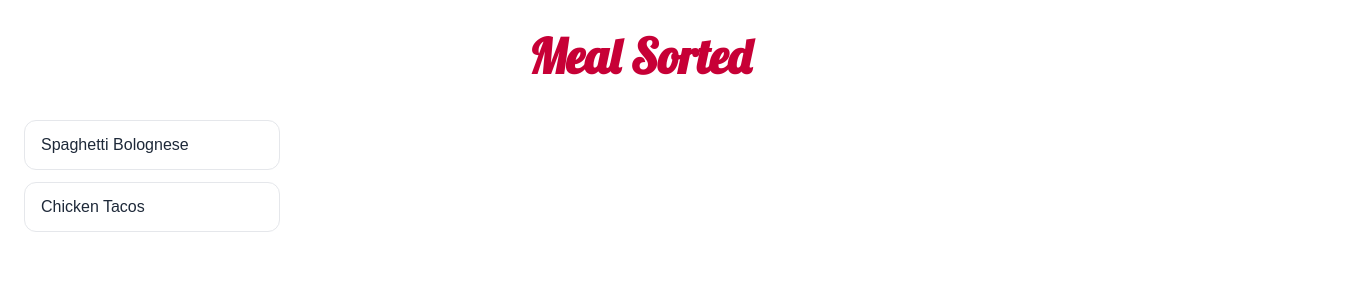
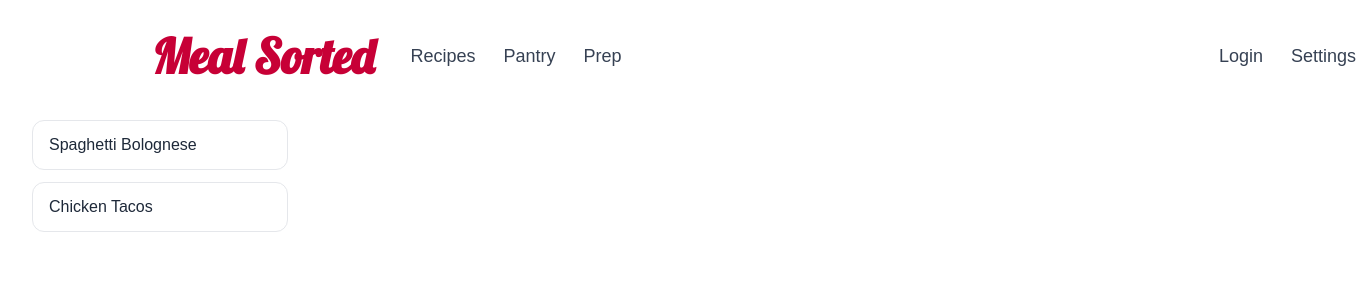
Before and after one commit to Milad244/meal-sorted, a Next.js app in the folder frontend/: page / in a window 1280 px wide. Shown: the top 300 px of the page, 1368 px wide, since content can reach past the window. Built offline with nearby package versions, Linux system fonts and the light colour scheme; a web font is replaced by a local one.

Commit message:
feat: add WIP nav

```diff
--- a/frontend/src/app/page.tsx
+++ b/frontend/src/app/page.tsx
@@ -1,6 +1,7 @@
 "use client";
 
 import MealCard, { MealProps, NutritionProps } from "@/components/MealCard";
+import HeaderButton from "@/components/HeaderButton";
 import SelectMealCard from "@/components/SelectMealCard";
 import { useState } from "react";
 
@@ -62,17 +63,27 @@ export default function Home() {
   }
 
   return (
-    <main className="min-h-screen px-6 py-8">
+    <main className="min-h-screen px-4 py-8 sm:px-6 lg:px-8">
       {/* Header */}
-      <header className="relative mx-auto w-full max-w-7xl">
-        <h1 className="text-center text-5xl font-bold text-rose-700 font-lobster">
-          Meal Sorted
-        </h1>
+      <header className="relative w-full max-w-7xl ml-30">
+        <div className="flex items-center gap-6">
+          <h1 className="text-5xl font-bold text-rose-700 font-lobster">
+            Meal Sorted
+          </h1>
 
-        {/* Header Buttons */}
-        <div className="absolute right-0 top-1/2 -translate-y-1/2">
-          {/* Settings */}
+          {/* Main Header Buttons */}
+          <nav className="flex gap-1">
+            <HeaderButton label="Recipes" href="/recipes" />
+            <HeaderButton label="Pantry" href="/pantry" />
+            <HeaderButton label="Prep" href="/prep" />
+          </nav>
         </div>
+
+        {/* Right Header Buttons */}
+        <nav className="absolute right-0 top-1/2 flex -translate-y-1/2 gap-1">
+          <HeaderButton label="Login" href="/login" />
+          <HeaderButton label="Settings" href="/settings" />
+        </nav>
       </header>
 
       {/* Main content */}
--- /dev/null
+++ b/frontend/src/components/HeaderButton.tsx
@@ -0,0 +1,17 @@
+import Link from "next/link"
+
+type HeaderButtonProps = {
+  label: string;
+  href: string;
+};
+
+export default function HeaderButton({ label, href }: HeaderButtonProps) {
+    return (
+    <Link
+      href={href}
+      className="rounded-md px-3 py-2 text-lg font-medium text-gray-700 transition hover:bg-gray-100 hover:text-gray-950"
+    >
+      {label}
+    </Link>
+  );
+}
```
Also changed, not shown: frontend/src/app/login/page.tsx (added), frontend/src/app/pantry/page.tsx (added), frontend/src/app/prep/page.tsx (added), frontend/src/app/recipes/[id]/page.tsx (added), frontend/src/app/recipes/page.tsx (added), frontend/src/app/settings/page.tsx (added).
